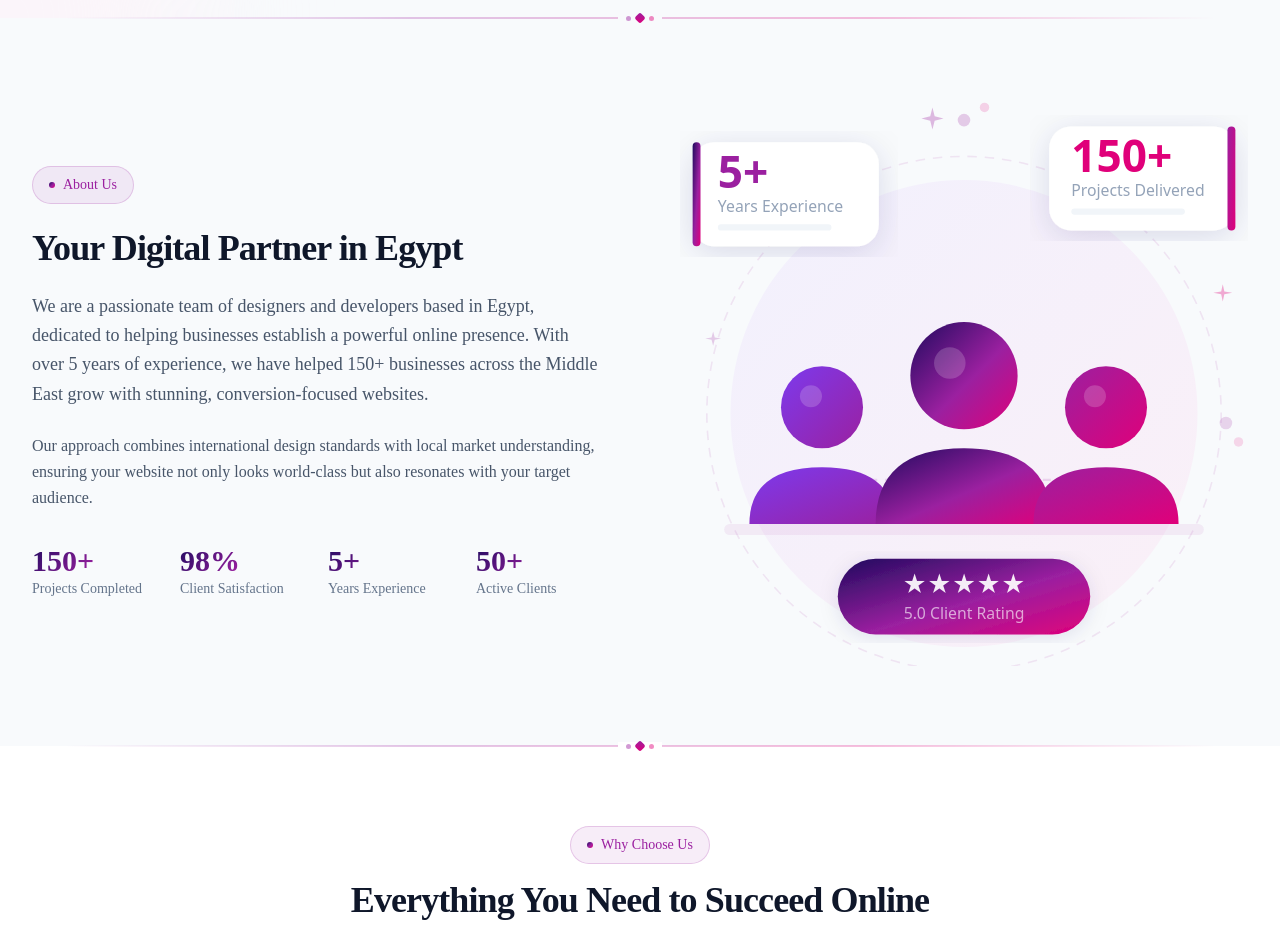
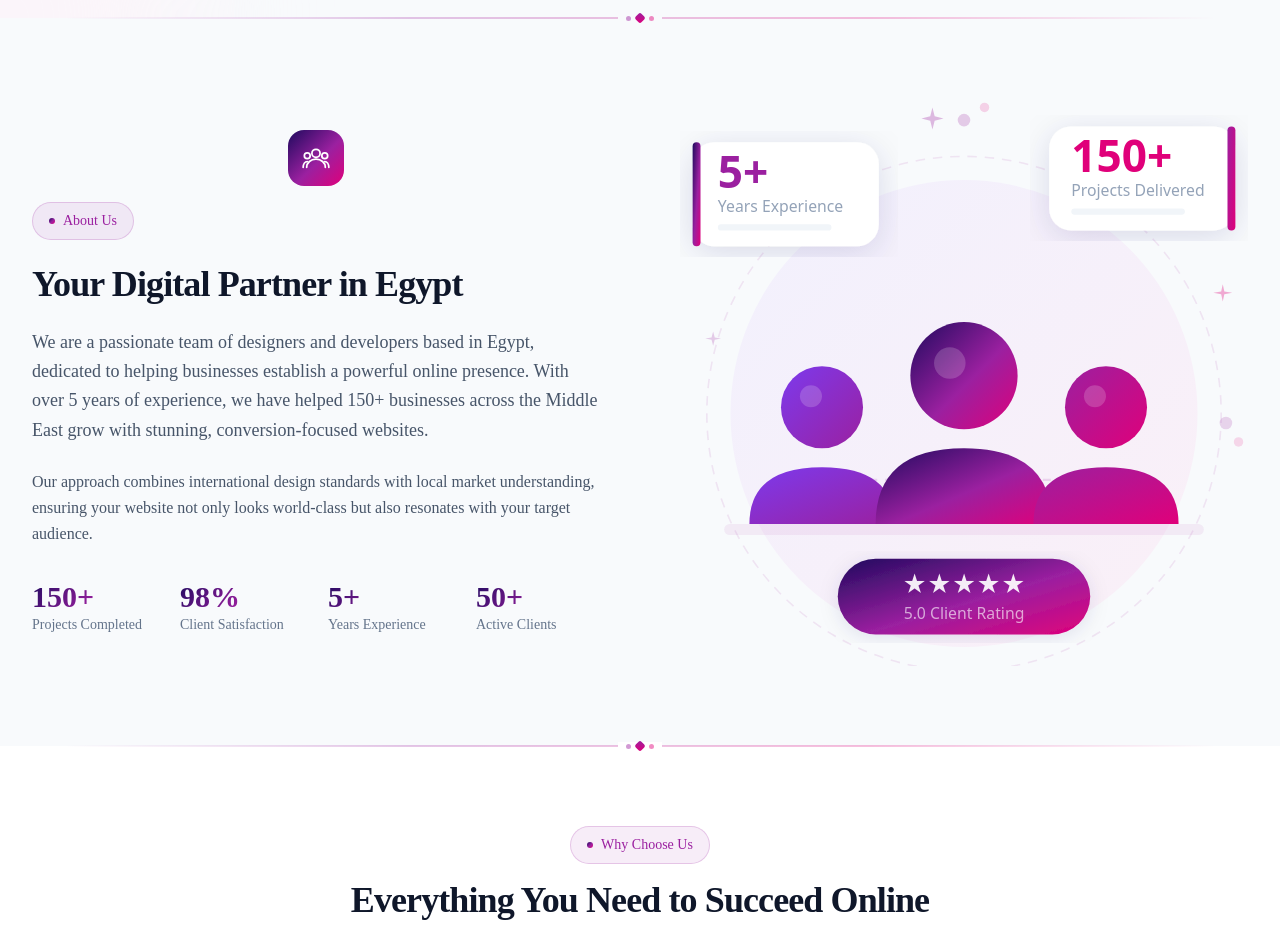
Before and after one commit to Amrwar/BerryGum, a Next.js app: page / in a window 1280 px wide. Shown: the part 1500-2427 px from the top of the page. Built offline with nearby package versions, Linux system fonts and the light colour scheme.

Commit message:
Add team/people icon above About Us section heading

```diff
--- a/app/page.tsx
+++ b/app/page.tsx
@@ -130,6 +130,21 @@ export default function HomePage() {
       <Section variant="alt" id="about">
         <div className="grid lg:grid-cols-2 gap-12 lg:gap-20 items-center">
           <div>
+            <div className="flex justify-center mb-4">
+              <div className="w-14 h-14 rounded-2xl flex items-center justify-center" style={{ background: "var(--gradient-brand)" }}>
+                <svg className="w-7 h-7" viewBox="0 0 24 24" fill="none" stroke="white" strokeWidth="1.5" strokeLinecap="round" strokeLinejoin="round">
+                  {/* centre person */}
+                  <circle cx="12" cy="8" r="3.5" />
+                  <path d="M4 20c0-4 3.6-7 8-7s8 3 8 7" />
+                  {/* left person */}
+                  <circle cx="4.5" cy="10" r="2.5" />
+                  <path d="M1 20c0-2.8 1.5-5 3.5-5" />
+                  {/* right person */}
+                  <circle cx="19.5" cy="10" r="2.5" />
+                  <path d="M23 20c0-2.8-1.5-5-3.5-5" />
+                </svg>
+              </div>
+            </div>
             <div className="inline-flex items-center gap-2 px-4 py-2 rounded-full mb-6"
               style={{ background: "rgba(155,32,160,0.08)", border: "1px solid rgba(155,32,160,0.2)" }}>
               <span className="w-1.5 h-1.5 rounded-full" style={{ background: "var(--gradient-brand)" }} />
```
